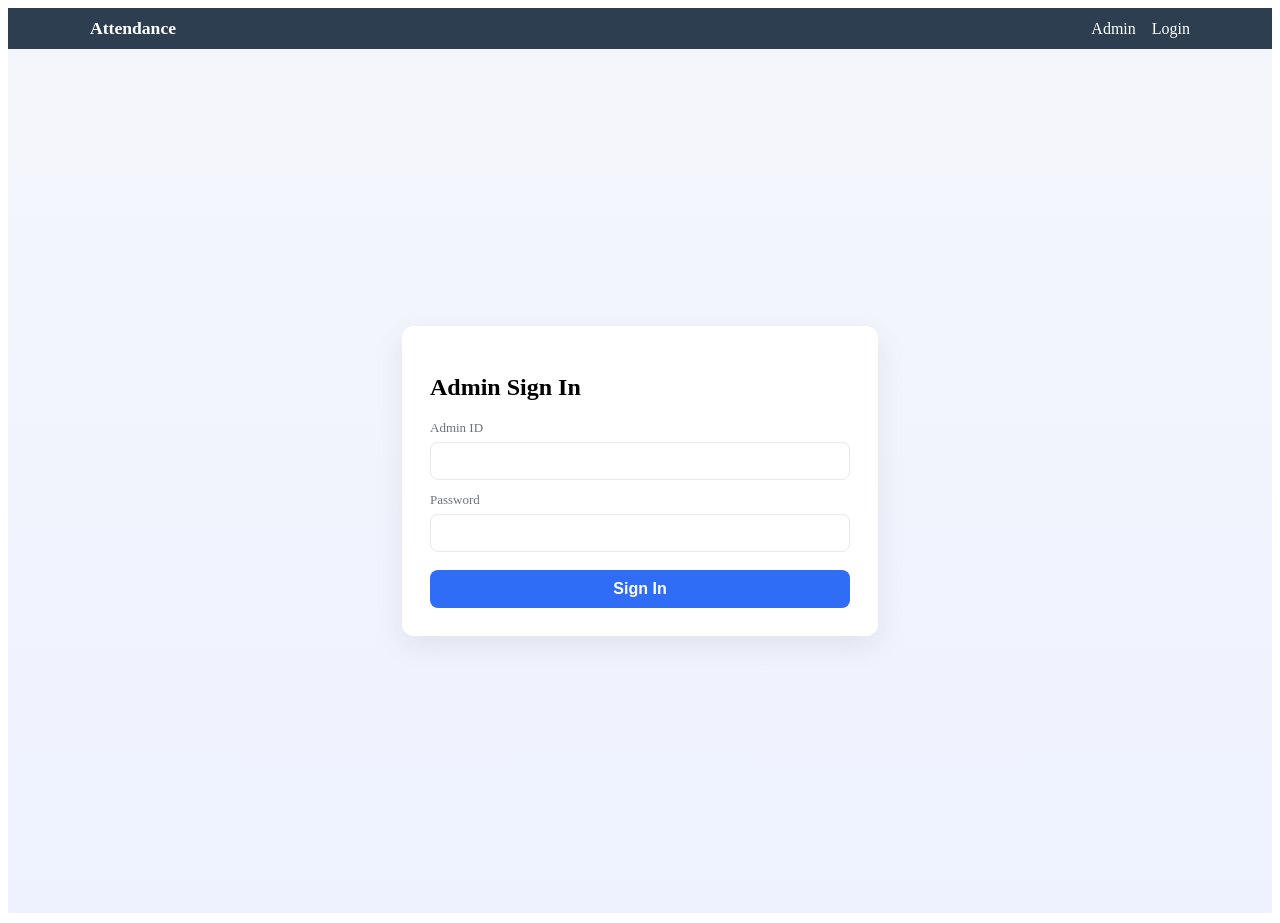
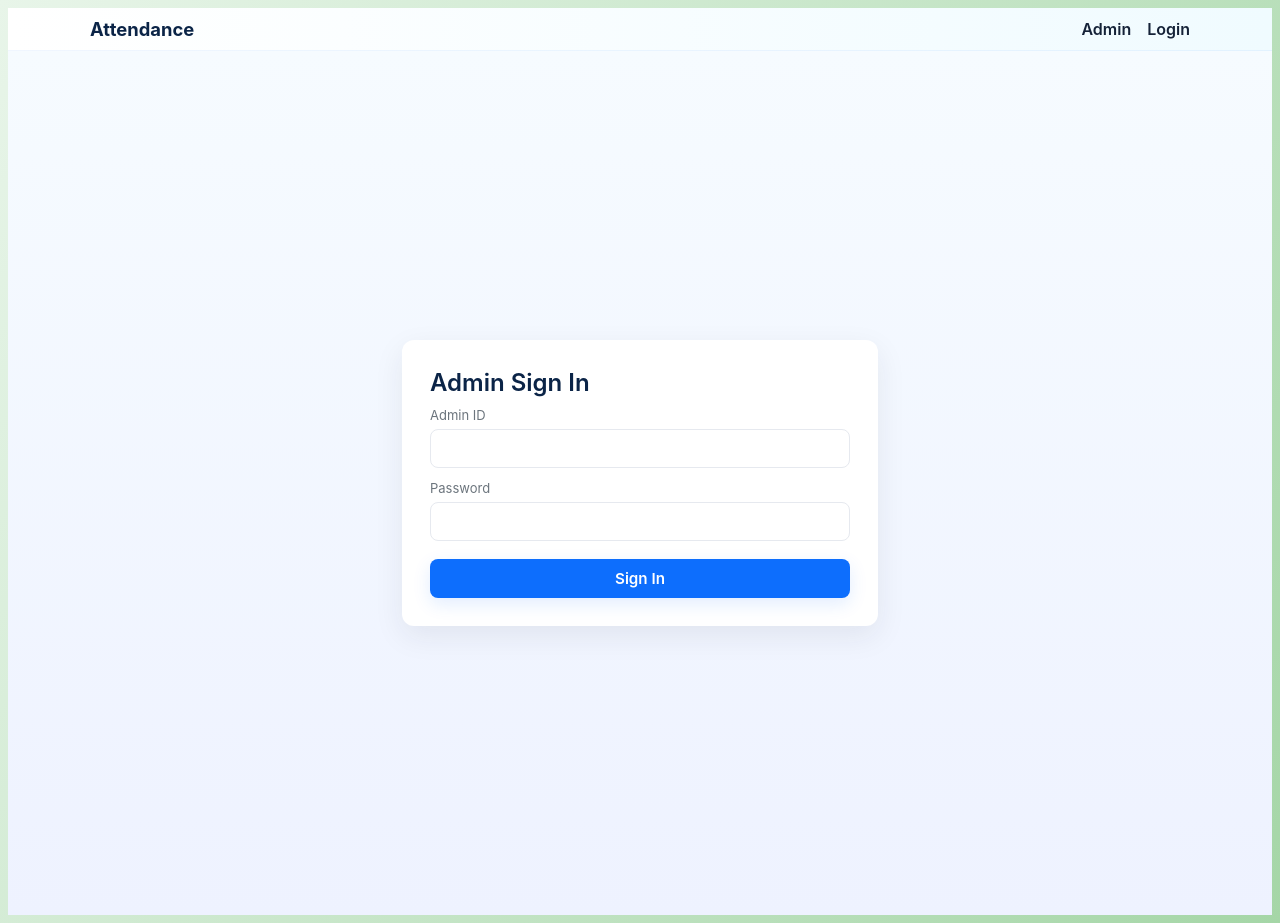
Before and after one commit to joel1-coder/COLLEGE-ATTENDENCE-, a React (Create React App) app in the folder frontend/attenance-frontend/: page /admin/login in a window 1280 px wide. Built offline with nearby package versions, Linux system fonts and the light colour scheme; no server answers.

Commit message:
Enhance styling and layout across components; add global theme variables for consistency

```diff
--- a/frontend/attenance-frontend/src/components/AttendanceForm.css
+++ b/frontend/attenance-frontend/src/components/AttendanceForm.css
@@ -1,15 +1,17 @@
 .attendance-container {
-  width: 80%;
-  margin: 30px auto;
+  width: 90%;
+  margin: 28px auto;
   padding: 20px;
-  background: #ffffff;
-  border-radius: 8px;
-  box-shadow: 0 0 10px rgba(0, 0, 0, 0.1);
+  background: rgba(255,255,255,0.92);
+  border-radius: 12px;
+  box-shadow: 0 10px 30px rgba(16,24,40,0.08);
+  border: 1px solid rgba(13,110,253,0.06);
 }
 
 .attendance-container h2 {
   text-align: center;
-  margin-bottom: 20px;
+  margin-bottom: 18px;
+  color: var(--primary-700);
 }
 
 table {
@@ -17,37 +19,32 @@ table {
   border-collapse: collapse;
 }
 
-table th,
 table td {
   padding: 12px;
-  border: 1px solid #ddd;
+  border: 1px solid rgba(0,0,0,0.06);
   text-align: center;
 }
 
 table th {
-  background-color: #2c3e50;
-  color: white;
+  background: linear-gradient(90deg, var(--primary), var(--accent));
+    color: white;
+    font-weight: 600;
 }
-
-table tr:nth-child(even) {
-  background-color: #f2f2f2;
-}
+table tr:nth-child(even) { background: rgba(0,0,0,0.02); }
 
 button {
   margin-top: 20px;
-  padding: 10px 25px;
-  background-color: #27ae60;
+  padding: 10px 20px;
+  background: var(--primary);
   border: none;
   color: white;
-  font-size: 16px;
+  font-size: 15px;
   cursor: pointer;
-  border-radius: 5px;
+  border-radius: 8px;
+  box-shadow: 0 6px 18px rgba(13,110,253,0.12);
 }
 
-/* button:hover {
-  background-color: #219150;
-} */
-
 .absent{
-  background-color: red;
+  background-color: var(--danger);
+  color: #fff;
 }
--- a/frontend/attenance-frontend/src/components/NavBar.css
+++ b/frontend/attenance-frontend/src/components/NavBar.css
@@ -1,7 +1,8 @@
 .navbar {
-  background: #2c3e50;
-  color: #fff;
+  background: linear-gradient(90deg, #ffffff 0%, #f0fbff 100%);
+  color: var(--text);
   padding: 10px 18px;
+  border-bottom: 1px solid rgba(13,110,253,0.06);
 }
 .nav-container {
   display: flex;
@@ -11,18 +12,19 @@
   margin: 0 auto;
 }
 .nav-logo {
-  color: #fff;
+  color: var(--primary-700);
+  text-decoration: none;
+  font-weight: 700;
+  font-size: 1.15rem;
+}
+.nav-links a {
+  color: var(--text);
+  margin-left: 16px;
   text-decoration: none;
   font-weight: 600;
-  font-size: 1.1rem;
-}
-.nav-links a {
-  color: #fff;
-  margin-left: 16px;
-  text-decoration: none;
-  font-weight: 500;
 }
 .nav-links a:hover {
+  color: var(--primary-700);
   text-decoration: underline;
 }
 
@@ -39,7 +41,7 @@
   display: block;
   width: 22px;
   height: 2px;
-  background: #fff;
+  background: var(--heading);
   margin: 4px 0;
 }
 
@@ -48,12 +50,12 @@
   position: absolute;
   right: 12px;
   top: 56px;
-  background: #fff;
-  color: #333;
-  border: 1px solid #ddd;
+  background: rgba(255,255,255,0.98);
+  color: var(--text);
+  border: 1px solid rgba(0,0,0,0.06);
   border-radius: 6px;
   padding: 8px 12px;
-  box-shadow: 0 6px 18px rgba(0,0,0,0.12);
+  box-shadow: 0 8px 20px rgba(16,24,40,0.08);
   z-index: 2000;
   display: flex;
   flex-direction: column;
@@ -61,8 +63,8 @@
 }
 .mobile-menu{ opacity:0; transform: translateY(-6px); transition: opacity 180ms ease, transform 180ms ease; pointer-events: none; }
 .mobile-menu.open{ opacity:1; transform: translateY(0); pointer-events: auto; }
-.mobile-menu a{ color: #333; text-decoration: none; }
-.mobile-menu .mobile-logout{ background: transparent; border: none; color: #333; padding: 0; text-align: left; cursor: pointer; }
+.mobile-menu a{ color: var(--text); text-decoration: none; }
+.mobile-menu .mobile-logout{ background: transparent; border: none; color: var(--text); padding: 0; text-align: left; cursor: pointer; }
 
 @media (max-width: 768px) {
   .nav-links { display: none; }
--- a/frontend/attenance-frontend/src/components/NavBar.jsx
+++ b/frontend/attenance-frontend/src/components/NavBar.jsx
@@ -50,7 +50,7 @@ function NavBar() {
               <Link to="/admin/student">Student</Link>
               <Link to="/admin/report">Report</Link>
               <Link to="/admin/assign">Assign</Link>
-              <button onClick={handleLogout} type="button" style={{ cursor: "pointer", color: "#fff", marginLeft: 12, background: 'transparent', border: 'none', padding: 0, font: 'inherit' }}>Logout</button>
+              <button onClick={handleLogout} type="button" style={{ cursor: "pointer", color: "#000", marginLeft: 12, background: 'transparent', border: 'none', padding: 0, font: 'inherit' }}>Logout</button>
             </>
           ) : (
             <>
@@ -60,8 +60,8 @@ function NavBar() {
               {user && <Link to="/editing-adding">Manage Entries</Link>}
               {user && <Link to="/enter-marks">Marks Portal</Link>}
               <Link to="/admin">Admin Panel</Link>
-              {user ? (
-                <button onClick={handleLogout} type="button" style={{ cursor: "pointer", color: "#fff", marginLeft: 12, background: 'transparent', border: 'none', padding: 0, font: 'inherit' }}>Logout</button>
+                {user ? (
+                <button onClick={handleLogout} type="button" style={{ cursor: "pointer", color: "#000", marginLeft: 12, background: 'transparent', border: 'none', padding: 0, font: 'inherit' }}>Logout</button>
               ) : (
                 <Link to="/login">Login</Link>
               )}
--- a/frontend/attenance-frontend/src/components/PreviousAttendance.css
+++ b/frontend/attenance-frontend/src/components/PreviousAttendance.css
@@ -1,4 +1,7 @@
-.previous-attendance { padding: 16px; }
-.previous-attendance input { padding: 6px; }
-.previous-attendance button { padding: 6px 10px; }
-.previous-attendance table th { background: blue; text-align: left; }
+.previous-attendance { padding: 18px; }
+.previous-attendance input { padding: 8px; border-radius: 6px; border: 1px solid rgba(0,0,0,0.08); }
+.previous-attendance button { padding: 8px 12px; border-radius: 8px; background: var(--primary); color: #fff; border: none; box-shadow: 0 8px 20px rgba(13,110,253,0.08); }
+.previous-attendance .header { display:flex; align-items:center; gap:12px; }
+.previous-attendance .controls { display:flex; gap:12px; align-items:center; margin-top:12px; margin-bottom:12px; }
+.previous-attendance table th { background: linear-gradient(90deg,var(--primary),var(--accent)); color:#fff; text-align:left; }
+.previous-attendance .attendance-card { background: rgba(255,255,255,0.95); padding:12px; border-radius:10px; box-shadow: 0 8px 24px rgba(16,24,40,0.06); margin-bottom:12px; }
--- a/frontend/attenance-frontend/src/index.js
+++ b/frontend/attenance-frontend/src/index.js
@@ -22,6 +22,9 @@ import ForgotPassword from "./components/ForgotPassword";
 import ResetPassword from "./components/ResetPassword";
 import { AuthProvider } from './context/AuthContext';
 import { AuthContext } from './context/AuthContext';
+import { useLocation } from 'react-router-dom';
+import { useEffect } from 'react';
+import "./theme.css"; // Import global theme.css to apply color variables
 
 function Protected({ children }) {
   const { user, initializing } = useContext(AuthContext);
@@ -49,6 +52,27 @@ function ErrorPage() {
 }
 
 function Layout() {
+  const location = useLocation();
+  useEffect(() => {
+    // remove any previous page- classes
+    document.body.classList.remove(
+      'page-default',
+      'page-attendance',
+      'page-marks',
+      'page-creation',
+      'page-admin',
+      'page-login'
+    );
+    let cls = 'page-default';
+    const p = location.pathname || '/';
+    if (p.startsWith('/previous-attendance')) cls = 'page-attendance';
+    else if (p.startsWith('/marks') || p.startsWith('/enter-marks')) cls = 'page-marks';
+    else if (p.startsWith('/creation') || p.startsWith('/editing-adding')) cls = 'page-creation';
+    else if (p.startsWith('/admin')) cls = 'page-admin';
+    else if (p.startsWith('/login') || p.startsWith('/admin/login')) cls = 'page-login';
+    document.body.classList.add(cls);
+  }, [location.pathname]);
+
   return (
     <>
       <NavBar />
--- /dev/null
+++ b/frontend/attenance-frontend/src/theme.css
@@ -0,0 +1,94 @@
+:root{
+  --bg:#f6fbff;
+  --surface:#ffffff;
+  --primary:#0d6efd;
+  --primary-700:#0b5ed7;
+  --accent:#6f42c1;
+  --muted:#6c757d;
+  --success:#198754;
+  --danger:#dc3545;
+  --card-shadow: 0 6px 18px rgba(13,110,253,0.08);
+}
+
+body{ background: var(--bg); color: #222; }
+
+.btn { background: var(--primary); color: #fff; border: none; padding: 8px 12px; border-radius: 6px; cursor: pointer; }
+.btn.secondary { background: var(--accent); }
+.btn.ghost { background: transparent; border: 1px solid rgba(0,0,0,0.06); color: var(--muted); }
+
+.card { background: var(--surface); border-radius: 8px; padding: 12px; box-shadow: var(--card-shadow); }
+
+.header h2{ color: var(--primary-700); }
+
+/* Table */
+table { width: 100%; border-collapse: collapse; background: transparent; }
+table th { text-align: left; padding: 8px; background: rgba(11,94,215,0.06); }
+table td { padding: 8px; border-bottom: 1px solid rgba(0,0,0,0.04); }
+
+/* Font color variables and global text styles */
+:root{
+  --text:#152238; /* primary body text */
+  --heading:#0b2447; /* headings */
+  --link:#0d6efd; /* links */
+  --table-heading-text:#ffffff;
+  --muted-text:#6c757d;
+  --button-text:#ffffff;
+}
+
+/* Font family and sizing */
+:root{
+  --font-sans: Inter, system-ui, -apple-system, "Segoe UI", Roboto, "Helvetica Neue", Arial;
+  --font-heading: 'Poppins', var(--font-sans);
+  --base-font-size: 16px;
+  --h1-size: 2rem;
+  --h2-size: 1.5rem;
+  --h3-size: 1.25rem;
+  --font-weight-regular: 400;
+  --font-weight-medium: 600;
+  --font-weight-bold: 700;
+}
+
+body { font-family: var(--font-sans); font-size: var(--base-font-size); -webkit-font-smoothing: antialiased; -moz-osx-font-smoothing: grayscale; }
+h1{ font-family: var(--font-heading); font-size: var(--h1-size); font-weight: var(--font-weight-bold); margin: 0 0 12px 0; }
+h2{ font-family: var(--font-heading); font-size: var(--h2-size); font-weight: var(--font-weight-medium); margin: 0 0 10px 0; }
+h3{ font-family: var(--font-heading); font-size: var(--h3-size); font-weight: var(--font-weight-medium); margin: 0 0 8px 0; }
+
+/* Buttons and form controls */
+button, .btn, input, select, textarea { font-family: var(--font-sans); font-size: 0.95rem; }
+
+/* Subtle letter spacing for readability */
+p, li, td, th { letter-spacing: 0.2px; }
+
+body { color: var(--text); }
+h1,h2,h3,h4,h5,h6 { color: var(--heading); }
+a { color: var(--link); }
+a:hover { opacity: 0.9; }
+
+/* Nav links and logo */
+.nav-logo { color: var(--heading); }
+.nav-links a { color: var(--text); }
+
+/* Tables */
+/* Global table header appearance */
+table th, .card table th {
+  background: linear-gradient(90deg, var(--primary), var(--accent));
+  color: var(--table-heading-text);
+}
+table td { color: var(--text); }
+
+/* Buttons */
+.btn, button { color: var(--button-text); }
+
+/* Muted text */
+.muted { color: var(--muted-text); }
+
+/* Page-specific colorful backgrounds */
+body.page-default { background: linear-gradient(120deg, #f6fbff 0%, #fff 100%); }
+body.page-attendance { background: linear-gradient(120deg, #ffecd2 0%, #fcb69f 100%); }
+body.page-marks { background: linear-gradient(120deg, #e0f7fa 0%, #80deea 100%); }
+body.page-creation { background: linear-gradient(120deg, #f3e8ff 0%, #c8a2ff 100%); }
+body.page-admin { background: linear-gradient(120deg, #e8f5e9 0%, #a5d6a7 100%); }
+body.page-login { background: linear-gradient(120deg, #fff3e0 0%, #ffcc80 100%); }
+
+/* Ensure content area is readable */
+.previous-attendance, .card, .attendance-card { background: rgba(255,255,255,0.9); }
```
